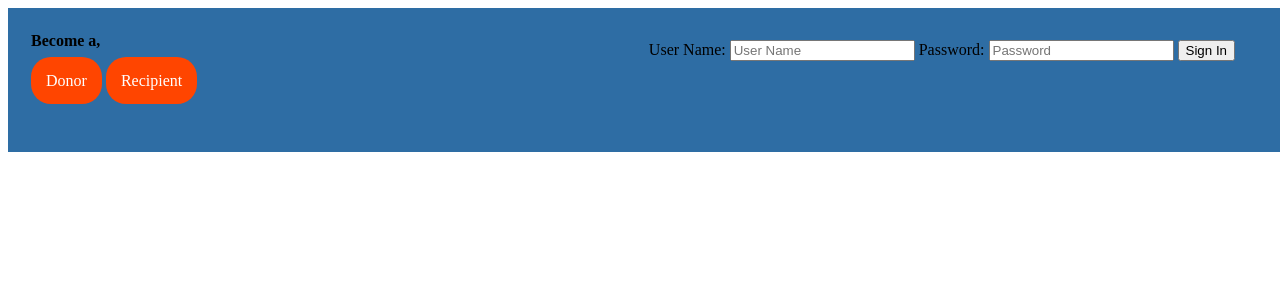
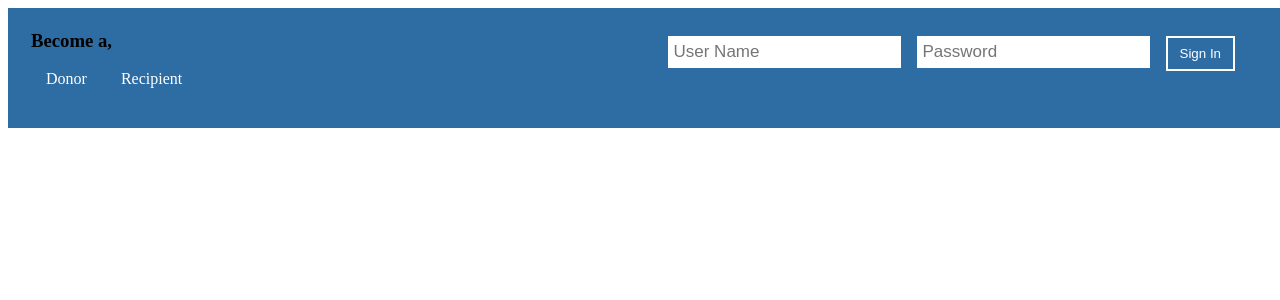
Before and after one commit to MayukaJ/MSD-project, a PHP site: page /login.html in a window 1280 px wide. Shown: the top 300 px of the page. Run offline with PHP 8.4, Linux system fonts and the light colour scheme.

Commit message:
refined search bars and new login page

```diff
--- a/css/login.css
+++ b/css/login.css
@@ -1,18 +1,17 @@
 header{
     background-color: #2e6da4;
     width: 100vw;
-    height: 18vh;
+    height: 15vh;
 
 }
 
 .btn{padding: 15px;
 
-    background-color: orangered;
     width:500px;
     height:70px;
     text-decoration: none;
     font-weight: 500;
-    border-radius: 20px;
+    border: 2px white;
     color: white;
 }
 
@@ -31,3 +30,33 @@ header{
 #loginForm{
     float: right;
 }
+
+input[type=submit]{
+    float: left;
+    padding: 8px 12px;
+    margin: 8px 0 0;
+    font-family: 'Montserrat', sans-serif;
+    border: 2px solid white;
+    background: 0;
+    color: white;
+    cursor: pointer;
+    transition: all .3s
+}
+
+input[type=text] {
+    float: left;
+    padding: 6px;
+    border: none;
+    margin-top: 8px;
+    margin-right: 16px;
+    font-size: 17px;
+}
+
+input[type=password] {
+    float: left;
+    padding: 6px;
+    border: none;
+    margin-top: 8px;
+    margin-right: 16px;
+    font-size: 17px;
+}
--- a/donorHome.php
+++ b/donorHome.php
@@ -55,7 +55,7 @@
     <br>
     <tr>
         <div>
-            <a href="requestItem.php" class="btn">Add New Item</a>
+            <a href="addItem.html" class="btn">Add New Item</a>
         </div>
     </tr>
     <tr>
--- a/login.html
+++ b/login.html
@@ -11,7 +11,7 @@
     <tr>
         <td>
     <div id="btns">
-        <h4>Become a,</h4>
+        <h3>Become a,</h3>
 <a href="registerdonor.html" class="btn">Donor</a>
 <a href="registerrecipient.html" class="btn">Recipient</a>
     </div>
@@ -19,9 +19,9 @@
         <td>
     <div id="loginForm">
 <form action="loginHandler.php" method="post">
-    <label>User Name: </label>
+
     <input type="text" name="un" placeholder="User Name" required>
-    <label>Password: </label>
+
     <input type="password" name="pw" placeholder="Password" required>
     <input type="submit" name="submit" value="Sign In">
 </form>
```
Also changed, not shown: addItem.html (deleted, +0 -23 lines), addItem.php (added, +27 -0 lines), css/requestItem.css (added, +116 -0 lines), requestItem.php (+19 -10 lines).
